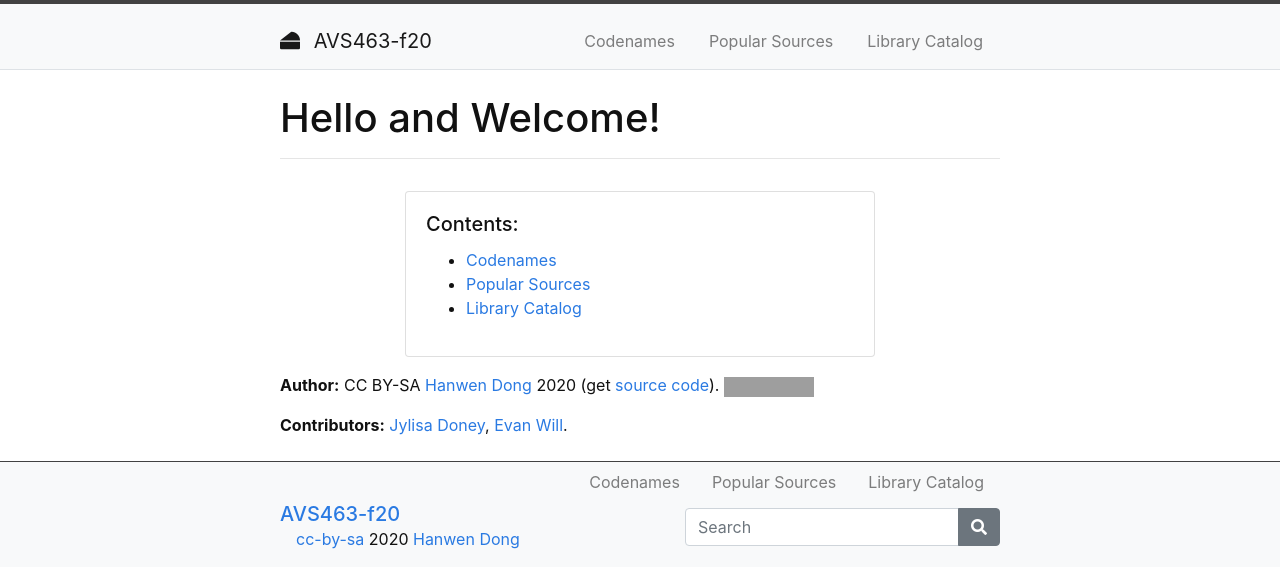
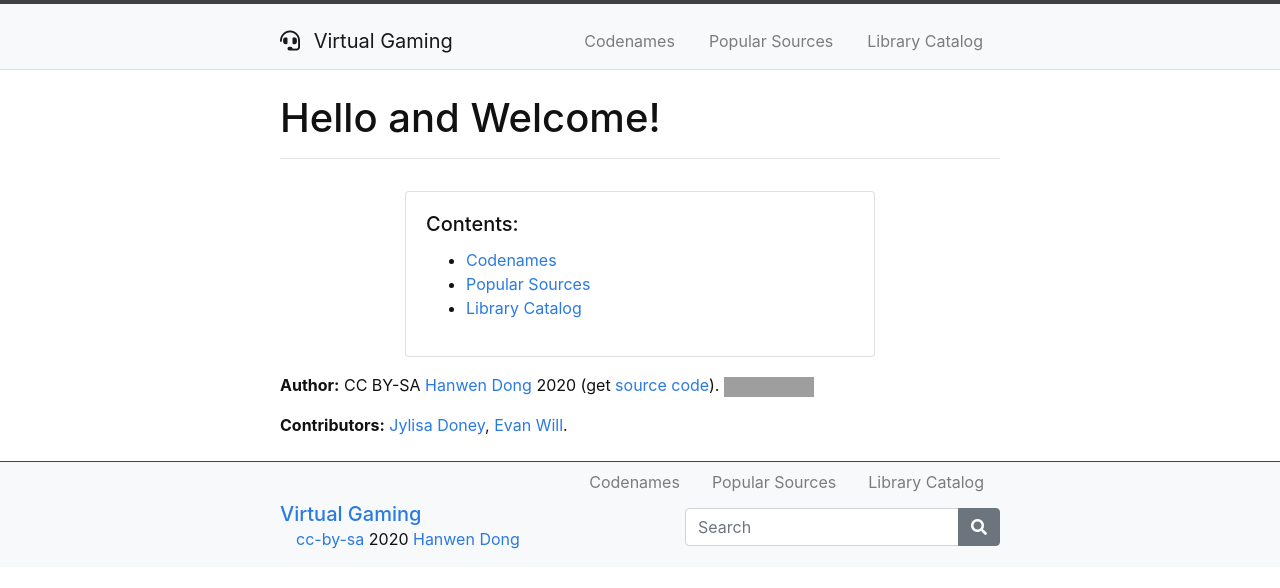
Before and after one commit to hanwendong1/VirtualGaming, a Jekyll site: the page built from index.md, in a window 1280 px wide. Shown: the top 588 px of the page. Built offline with Jekyll 4.4.1, drawn with Linux system fonts in a browser that asks for light colours; grey boxes are pictures that could not be loaded.

Commit message:
Update _config.yml

```diff
--- a/_config.yml
+++ b/_config.yml
@@ -1,27 +1,27 @@
-# AVS463fall20, hanwendong1
-# https://https://github.com/hanwendong1/AVS463-f20
+# VirtualGaming, hanwendong1
+# https://hanwendong1.github.io/VirtualGaming/
 # A Jekyll template for a simple workshop website
 
 # Site settings
 # title appears in the header
-title: AVS463-f20
+title: Virtual Gaming
 # title-icon appears in the header to give some pizazz (leave blank for none)
 # choose from Font Awesome 5 free, https://fontawesome.com/icons?d=gallery&m=free
 # some options: fas fa-cheese; fas fa-cogs; fas fa-code; fas fa-chalkboard-teacher; fas fa-book-open
-title-icon: fas fa-cheese
+title-icon: fas fa-headset
 # description and keywords for meta tags
-description: "Library resources for fall 2020 AVS 463 current topic debates assignment!"
-keywords: "AVS, Growth and Lacation, dairy science"
+description: "A Github page for the library's Back to School Board Games event."
+keywords: "Virtual Gaming, Board Game"
 featured-image: "/images/uidaho-workshop.jpg"
 
 # author settings for cc-by, appears in the footer
 author: Hanwen Dong
-Contributor: Jylisa Doney
+Contributor: Perri Moreno
 pub_year: 2020
 github_username: hanwendong1
 
 # add the full url for the github repository
-repo: "https://github.com/hanwendong1/AVS463-f20"
+repo: "https://hanwendong1.github.io/VirtualGaming/"
 
 # site urls
 # add the url for the domain,
@@ -29,7 +29,7 @@ repo: "https://github.com/hanwendong1/AVS463-f20"
 url: https://hanwendong1.github.io
 # add subsection of the domain,
 # on gh-pages this is a / followed by the name of the repository
-baseurl: /AVS463-f20
+baseurl: /VirtualGaming
 
 # add search box to footer?
 search: true
```
